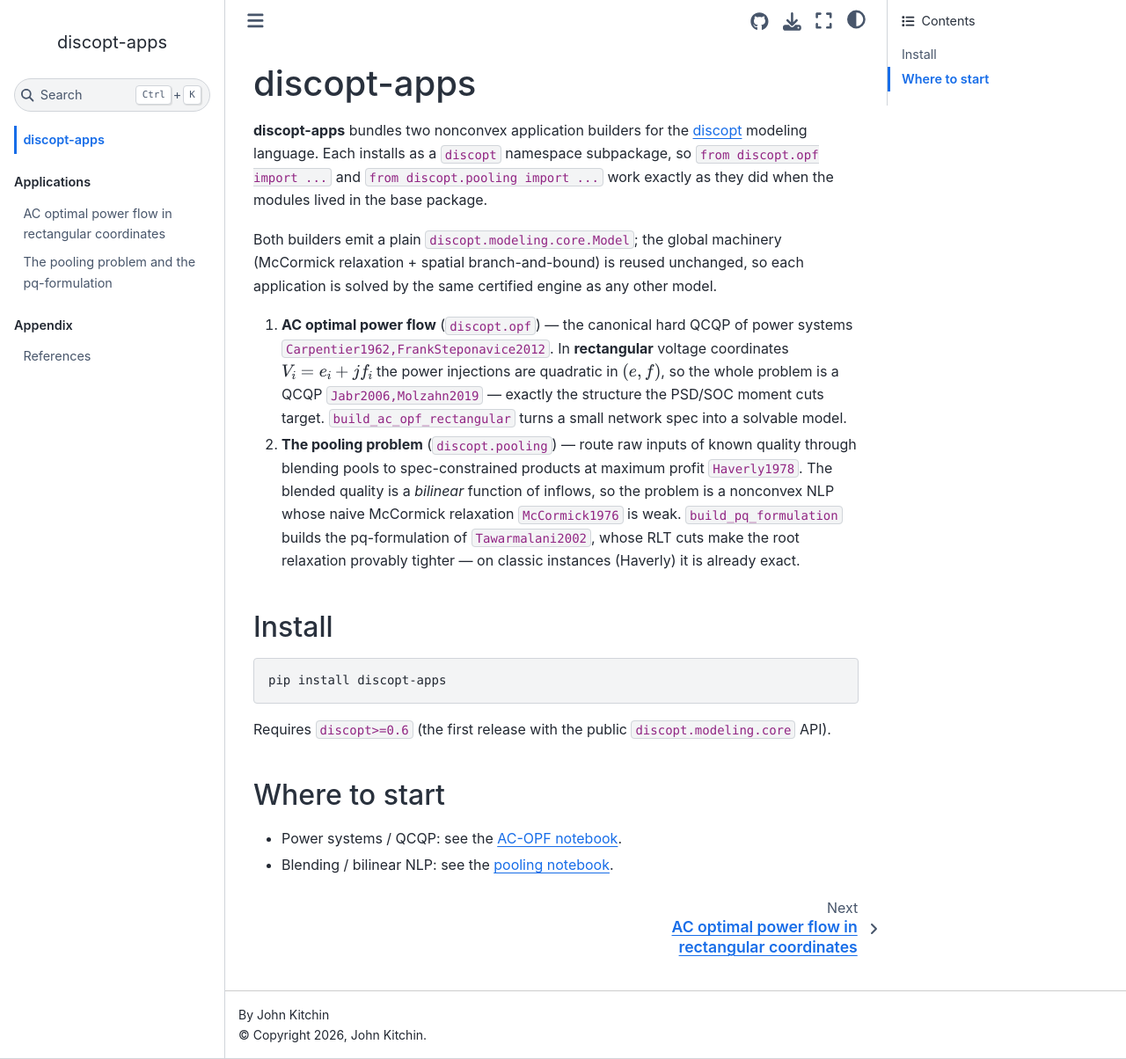
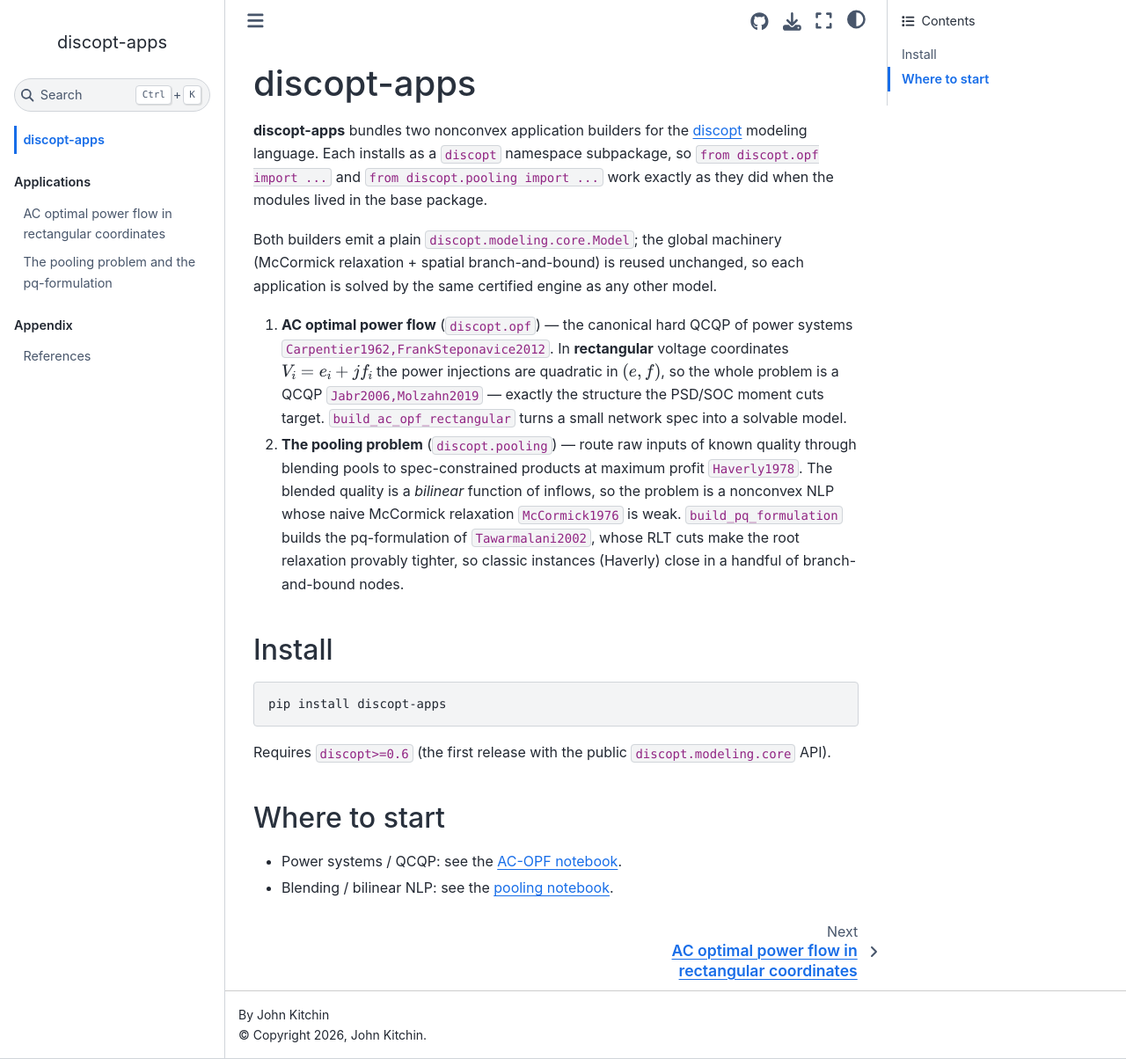
Before and after one commit to jkitchin/discopt-apps, a Jupyter Book: the page built from docs/intro.md, in a window 1280 px wide and 1204 px high. Shown: the whole window at 88% size. Built offline with Jupyter Book 1.0.4 settings and Sphinx 7.4.7 and the Sphinx Book theme 1.1.4, drawn with Linux system fonts in a browser that asks for light colours; cross-references to code outside the pages are shown as plain code.

Commit message:
Review against discopt 0.9: drop git pin, fix root-exactness claim
Verified the builders against discopt 0.6.0, 0.8.0, 0.9.0 (PyPI) and main:
all tests pass and both notebooks reproduce their numbers, so the >=0.6
floor stands.

- Remove the [tool.uv.sources] git pin; its own comment said to drop it once
  0.6 shipped, and 0.9.0 is on PyPI. Update README/CI comments to match.
- Correct the claim that the pq root relaxation is exact on Haverly. discopt
  0.9 reports a root bound of 433 1/3 (optimum 400), and a hand-built
  McCormick LP of the same formulation agrees; 0.6's 400 was an overstated
  root_bound. B&B closes the gap in 3 nodes. Fixed in README, intro, the
  pooling docstring, the notebook, and test docstrings.
- Add admittance_matrix and two_bus_example to discopt.opf.__all__, and a
  test that every __all__ name resolves in both subpackages.
- Refresh the AC-OPF notebook's stale node count (1 -> 3); drop internal
  "Wave-2" jargon.

Co-Authored-By: Claude Opus 5.5 <noreply@anthropic.com>

```diff
--- a/docs/intro.md
+++ b/docs/intro.md
@@ -23,8 +23,8 @@ application is solved by the same certified engine as any other model.
    inflows, so the problem is a nonconvex NLP whose naive McCormick relaxation
    {cite:p}`McCormick1976` is weak. `build_pq_formulation` builds the
    pq-formulation of {cite:t}`Tawarmalani2002`, whose RLT cuts make the root
-   relaxation provably tighter — on classic instances (Haverly) it is already
-   exact.
+   relaxation provably tighter, so classic instances (Haverly) close in a
+   handful of branch-and-bound nodes.
 
 ## Install
 
```
Also changed, not shown: README.md (+5 -4 lines), pyproject.toml (+1 -9 lines), docs/notebooks/ac_opf.ipynb, docs/notebooks/pooling_pq.ipynb, 6 other files.
